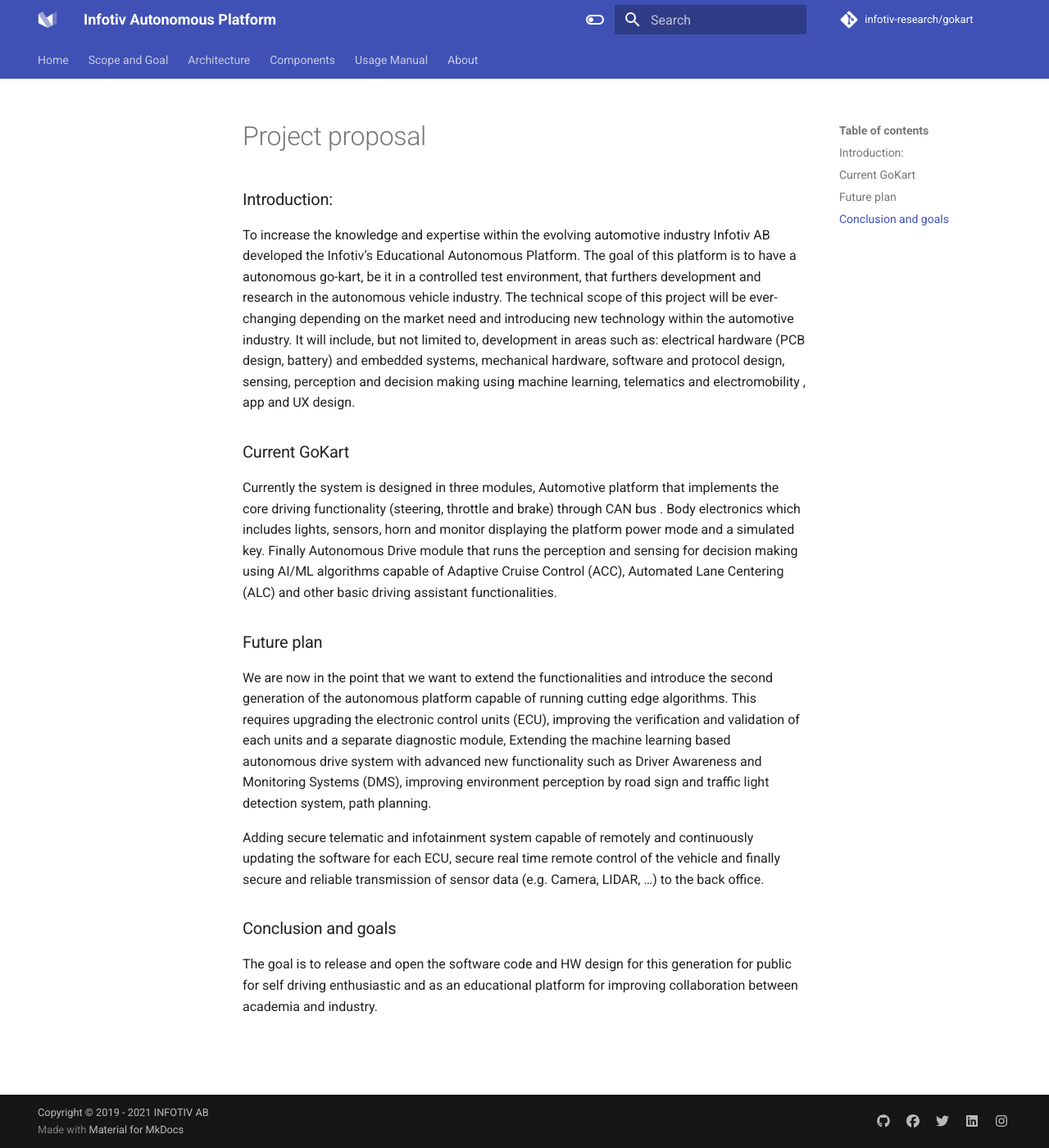
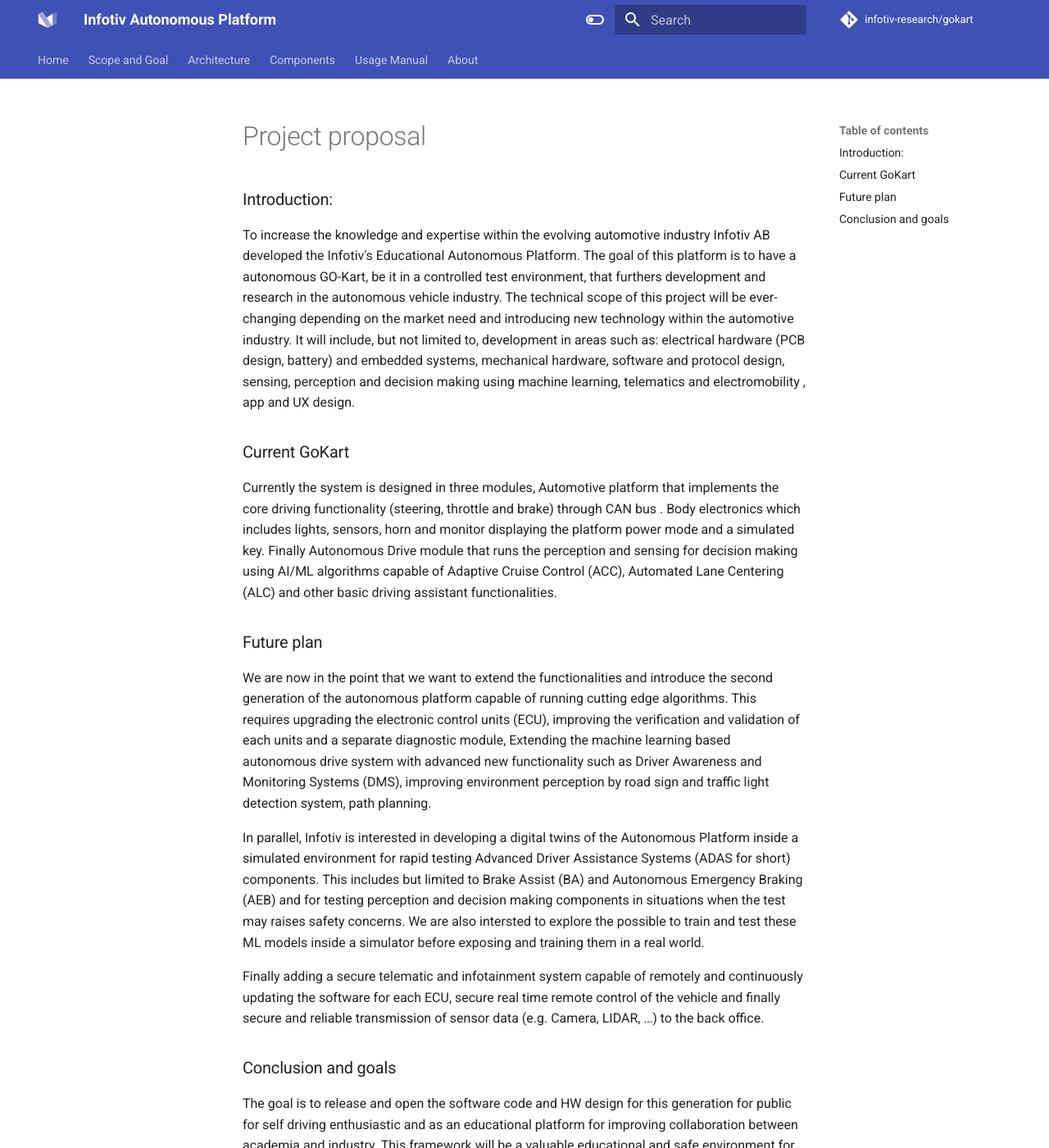
Before and after one commit to infotiv-research/gokart-documentation, an MkDocs documentation site: the page built from docs/project-proposal.md, in a window 1280 px wide and 1400 px high. Shown: the whole window at 82% size. Built offline with MkDocs 1.6.1 and Material for MkDocs 9.7.7, drawn with Linux system fonts in a browser that asks for light colours; some of the changed text lies outside the part shown.

Commit message:
project proposal

```diff
--- a/docs/project-proposal.md
+++ b/docs/project-proposal.md
@@ -1,8 +1,7 @@
 # Project proposal
 
-
 ### Introduction:
-To increase the knowledge and expertise within the evolving automotive industry Infotiv AB developed the Infotiv’s Educational Autonomous Platform. The goal of this platform is to have a autonomous go-kart, be it in a controlled test environment, that furthers development and research in the autonomous vehicle industry.
+To increase the knowledge and expertise within the evolving automotive industry Infotiv AB developed the Infotiv's Educational Autonomous Platform. The goal of this platform is to have a autonomous GO-Kart, be it in a controlled test environment, that furthers development and research in the autonomous vehicle industry.
 The technical scope of this project will be ever-changing depending on the market need and introducing new technology within the automotive industry. It will include, but not limited to, development in areas such as: electrical hardware (PCB design, battery) and embedded systems, mechanical hardware, software and protocol design, sensing, perception and decision making using machine learning,  telematics and electromobility , app and UX design.
 
 ### Current GoKart
@@ -10,9 +9,14 @@
 Finally Autonomous Drive module that runs the perception and sensing for decision making using AI/ML algorithms capable of Adaptive Cruise Control (ACC), Automated Lane Centering (ALC) and other basic driving assistant functionalities.
 
 ### Future plan
-We are now in the point that we want to extend the functionalities and introduce the second generation of the autonomous platform capable of running cutting edge algorithms. This requires upgrading the electronic control units (ECU), improving the verification and validation of each units and a separate diagnostic module, Extending the machine learning based autonomous drive system with advanced new functionality such as Driver Awareness and Monitoring Systems (DMS), improving environment perception by road sign and traffic light detection system,  path planning.
+We are now in the point that we want to extend the functionalities and introduce the second generation of the autonomous platform capable of running cutting edge algorithms. This requires upgrading the electronic control units (ECU), improving the verification and validation of each units and a separate diagnostic module, Extending the machine learning based autonomous drive system with advanced new functionality such as Driver Awareness and Monitoring Systems (DMS), improving environment perception by road sign and traffic light detection system, path planning.
 
-Adding secure telematic and infotainment system capable of remotely and continuously updating the software for each ECU, secure real time remote control of the vehicle and finally secure and reliable transmission of sensor data (e.g. Camera, LIDAR, …) to the back office.
+In parallel, Infotiv is interested in developing a digital twins of the Autonomous Platform inside a simulated environment for rapid testing Advanced Driver Assistance Systems (ADAS for short) components. This includes but limited to Brake Assist (BA) and Autonomous Emergency Braking (AEB) and for testing perception and decision making components in situations when the test may raises safety concerns. We are also intersted to explore the possible to train and test these ML models inside a simulator before exposing and training them in a real world.
+
+Finally adding a secure telematic and infotainment system capable of remotely and continuously updating the software for each ECU, secure real time remote control of the vehicle and finally secure and reliable transmission of sensor data (e.g. Camera, LIDAR, …) to the back office.
+
 
 ### Conclusion and goals
-The goal is to release and open the software code and HW design for this generation for public for self driving enthusiastic and as an educational platform for improving collaboration between academia and industry.
+The goal is to release and open the software code and HW design for this generation for public for self driving enthusiastic and as an educational platform for improving collaboration between academia and industry. This framework will be a valuable educational and safe environment for experiment using machine learning for autonomous drive experiments.
+
+Performing development in a smaller scale models (GoKart) and using simulator and digital twins reduces the cost and time of design, implementation and verification of autonomous system and therefore  speeds up the time to market which benefits Infotiv and its customers.
```
